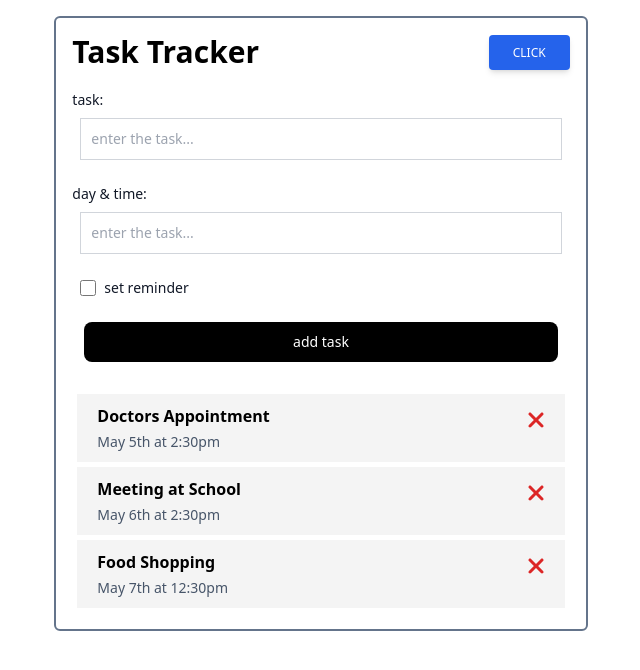
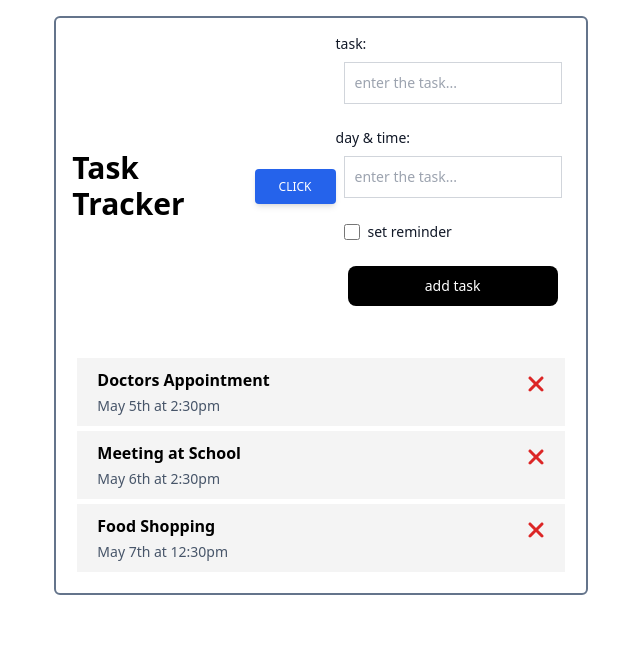
Before and after one commit to Sepehr-Aghdasi/task-tracker, an Angular app: page / in a window 1280 px wide. Shown: the top 670 px of the page, without its empty margins (319-959 px from the left). Built offline with nearby package versions, Linux system fonts and the light colour scheme; data requests are answered from the project's data file.

Commit message:
Move add-task component to header component

```diff
--- a/src/app/app.component.html
+++ b/src/app/app.component.html
@@ -2,7 +2,6 @@
   <div class="flex flex-row justify-center my-4">
     <div class="border-2 border-slate-500 rounded-md  p-4 w-5/12">
       <app-header class="bg-slate-600"></app-header>
-      <app-add-task></app-add-task>
       <app-tasks></app-tasks>
     </div>
   </div>
--- a/src/app/components/header/header.component.html
+++ b/src/app/components/header/header.component.html
@@ -2,5 +2,6 @@
   <div class="flex justify-between items-center w-full">
     <h1 class="text-3xl font-bold">{{ title }}</h1>
     <app-button (btnClick)="handleClick()" [text]="btnText"></app-button>
+    <app-add-task></app-add-task>
   </div>
 </header>
```
